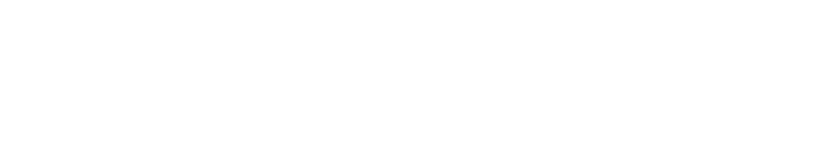
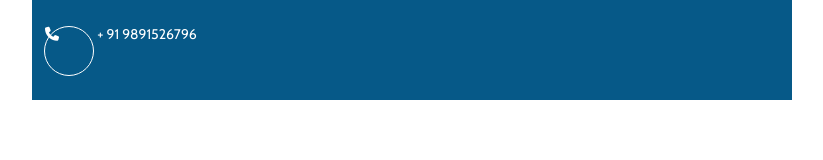
Before and after one commit to AdiKundra/CA, a plain HTML site: page index.html in a window 1280 px wide. Shown: the whole page, without its empty margins (38-861 px from the left). Drawn offline with nearby package versions, Linux system fonts and the light colour scheme.

Commit message:
second commit

```diff
--- /dev/null
+++ b/assets/css/style.css
@@ -0,0 +1,56 @@
+/**************** common css start ****************/
+body {
+    font-family: 'Cabin', sans-serif;
+    padding: 0;
+    margin: 0;
+    font-size: 14px;
+    background: #ffffff !important;
+    color: #272727 !important;
+    scroll-behavior: smooth;
+  }
+
+  a {
+    text-decoration: none;
+    -webkit-transition: 0.5s;
+    transition: 0.5s;
+    color: #272727;
+  }
+
+  a:hover {
+    outline: none;
+    text-decoration: none;
+    color: #272727;
+  }
+
+  h1,
+  h2,
+  h3,
+  h4,
+  h5,
+  h6 {
+    color: #272727;
+    font-family: 'Cabin', sans-serif;
+    -webkit-transition: 0.5s;
+    transition: 0.5s;
+  }
+
+  p {
+    font-family: 'Cabin', sans-serif;
+    line-height: 1.5;
+    font-size: 16px;
+    color: #272727;
+    margin: 0px;
+    font-weight: 300;
+  }
+
+  /* Header Css */
+
+  .contactListHeader{
+    background-color: #065988;
+  }
+  .contactListHeader ul li i{
+    height: 50px;
+    width: 50px;
+    border: 1px solid #fff;
+    border-radius: 100%;
+  }
--- a/index.html
+++ b/index.html
@@ -5,9 +5,28 @@
     <meta http-equiv="X-UA-Compatible" content="IE=edge">
     <meta name="viewport" content="width=device-width, initial-scale=1.0">
     <title>Home</title>
+    <link href="https://fonts.googleapis.com/css2?family=Cabin&display=swap" rel="stylesheet">
     <link href="https://cdn.jsdelivr.net/npm/bootstrap@5.0.2/dist/css/bootstrap.min.css" rel="stylesheet">
+    <link rel="stylesheet" href="https://cdnjs.cloudflare.com/ajax/libs/font-awesome/6.2.1/css/all.min.css"/>
+    <link rel="stylesheet" href="./assets/css/style.css">
 </head>
 <body>
+    <header>
+        <div class="container">
+            <div class="row">
+                <div class="col-8 contactListHeader py-4">
+                    <ul class="list-inline m-0">
+                        <li class="list-inline-item">
+                            <a href="#" target="_blank" class="text-white">
+                                <i class="fa-solid fa-phone"></i> + 91 9891526796
+                            </a>
+                        </li>
+                    </ul>
+                </div>
+                <div class="col-4"></div>
+            </div>
+        </div>
+    </header>
     <script src="https://cdn.jsdelivr.net/npm/bootstrap@5.0.2/dist/js/bootstrap.bundle.min.js"></script>
 </body>
 </html>
```
Also changed, not shown: 1 other file.
